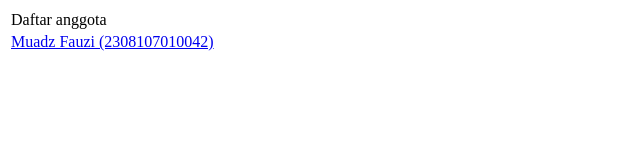
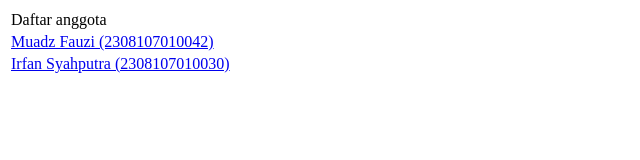
Before and after one commit to MuadzFauzi/SINF2020_2025_B_RecycleSmart, a plain HTML site: page index.html in a window 1280 px wide. Shown: the whole page, without its empty margins (0-640 px from the left). Drawn offline with Linux system fonts and the light colour scheme.

Commit message:
Update index.html

```diff
--- a/index.html
+++ b/index.html
@@ -7,6 +7,7 @@
     <table border-"0">
       <tr><td>Daftar anggota</td></tr>
       <tr><td><a href="2308107010042.html"> Muadz Fauzi (2308107010042)</a></td></tr>
+      <tr><td><a href="2308107010030.html"> Irfan Syahputra (2308107010030)</a></td></tr>
     </table>
   </body>
 </html>
```
